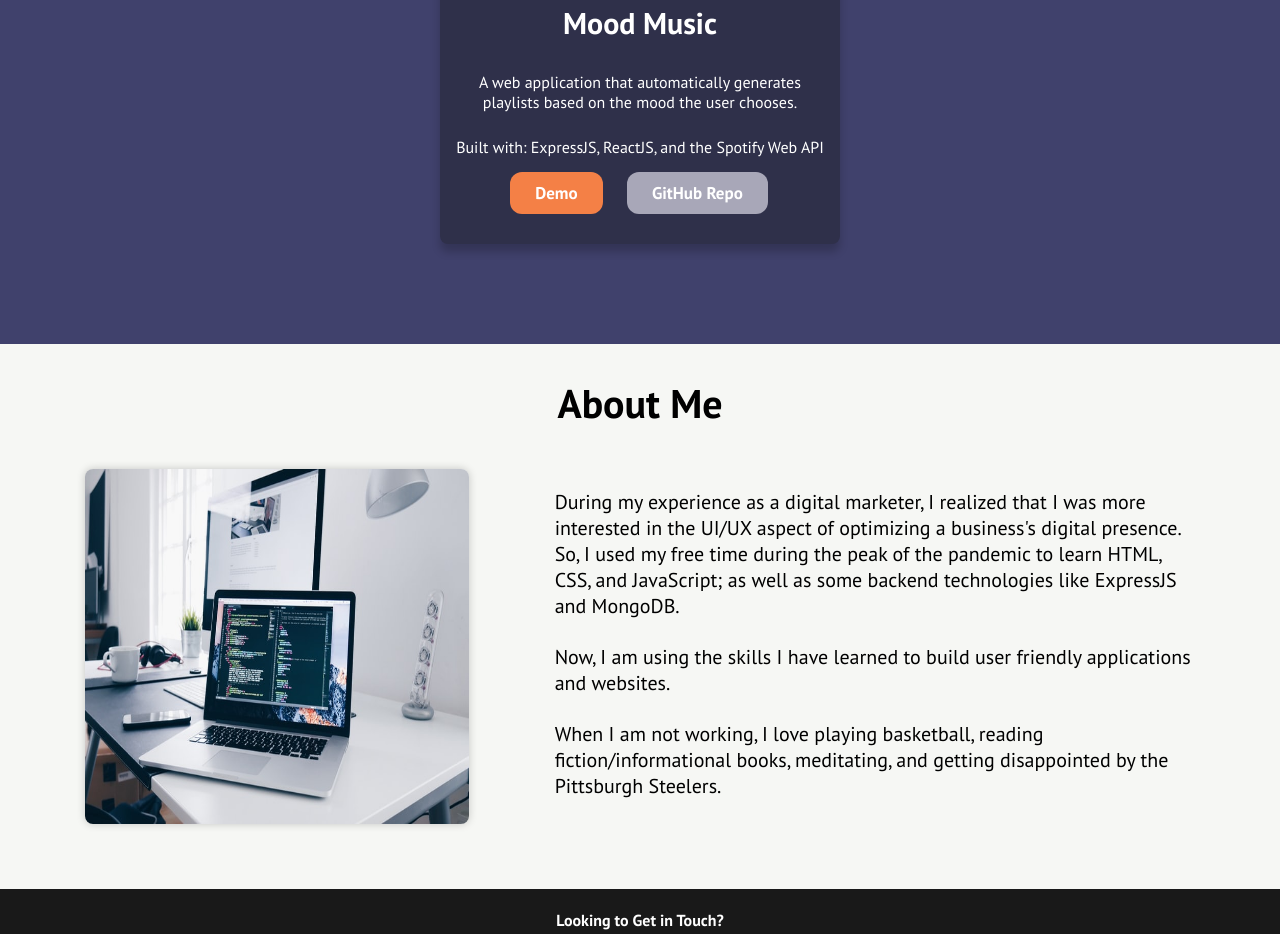
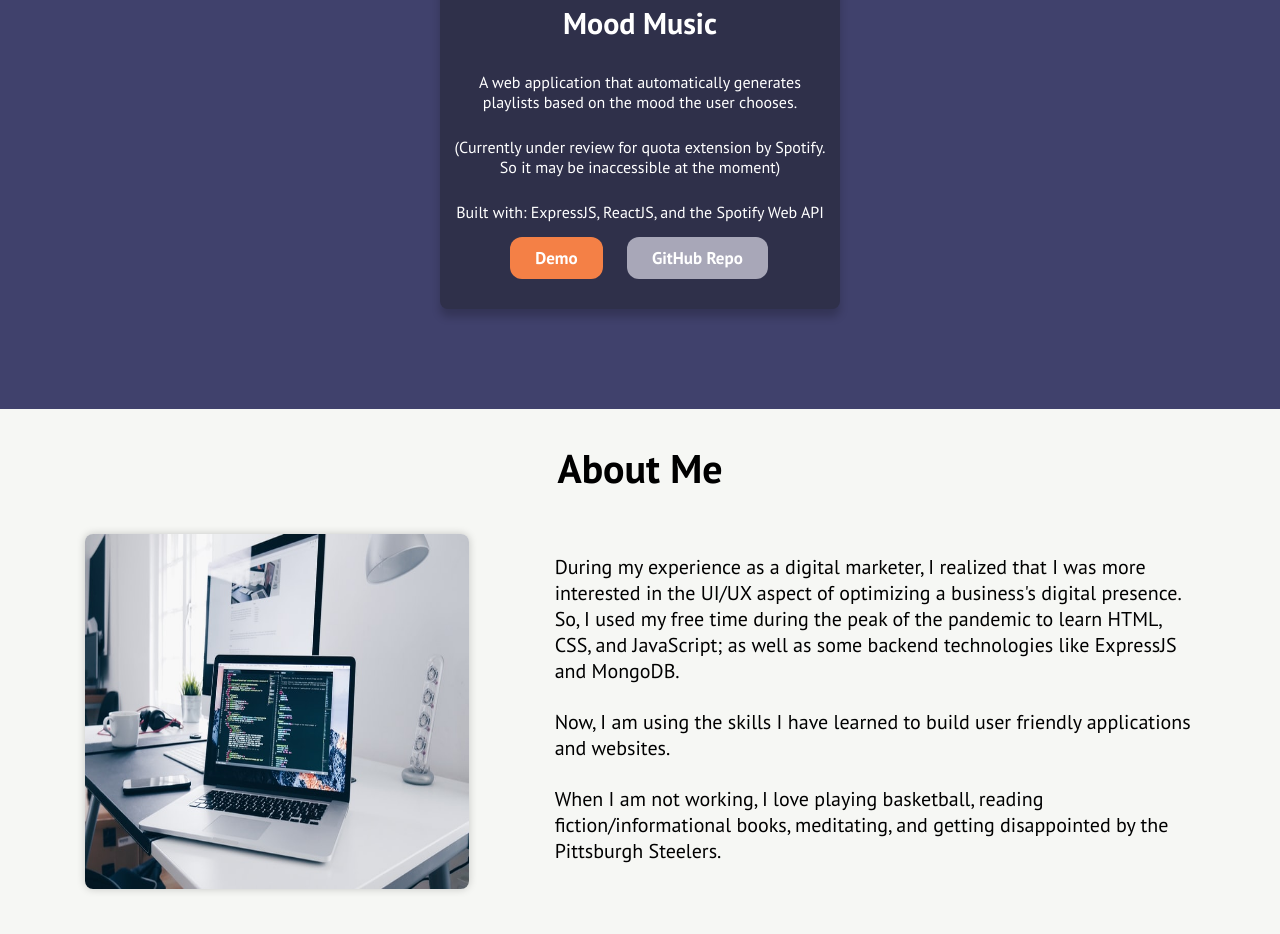
Before and after one commit to mussiefitsum/mussiefitsum.github.io, a website: page index.html in a window 1280 px wide. Shown: the part 2823-3757 px from the top of the page. Drawn offline with nearby package versions, Linux system fonts and the light colour scheme.

Commit message:
extra info for project

```diff
--- a/index.html
+++ b/index.html
@@ -141,6 +141,8 @@
                             <h3>Mood Music</h3>
                             <p>A web application that automatically generates playlists based on the mood the user
                                 chooses.</p>
+                            <p>(Currently under review for quota extension by Spotify. So it may be
+                                inaccessible at the moment)</p>
                             <p>Built with: ExpressJS, ReactJS, and the Spotify Web API</p>
                             <div class="card-button-section">
                                 <a target="_blank" href="https://moood-music.herokuapp.com/" class="card-btns"
```
